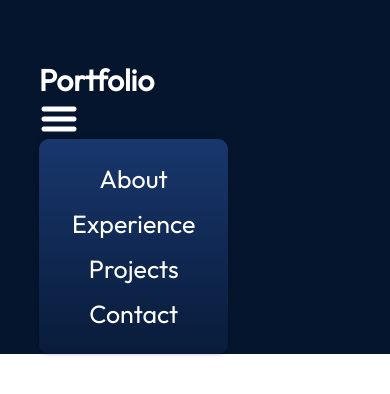
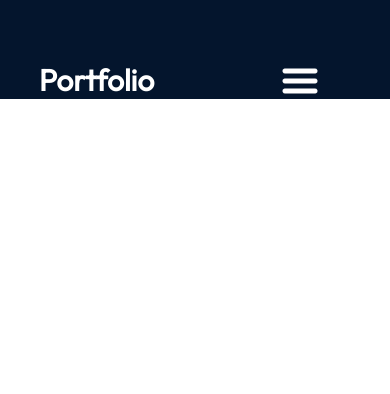
Before and after one commit to wajeff/git-github.com-wajeff-react-portfolio, a React app in the folder react-portfolio/: page / in a window 390 px wide. Shown: the top 394 px of the page. Built offline with nearby package versions, Linux system fonts and the light colour scheme; the HTML template or start-up script is replaced by a standard one.

Commit message:
navbar
navbar.jsx
fixed tags so that drop down menu aligns right on mobile

added onclick function that closes drop down menu when list item link is clicked

```diff
--- a/react-portfolio/src/components/Navbar/Navbar.jsx
+++ b/react-portfolio/src/components/Navbar/Navbar.jsx
@@ -1,21 +1,31 @@
 import React, {useState} from 'react';
+
 import styles from './Navbar.module.css';
 import {getImageUrl} from "../../utils"
 
 export const Navbar = () => {
+    const [menuOpen, setMenuOpen] = useState(false);
+
     return (
       <nav className={styles.navbar}>
-            <a className={styles.title} href='/'>
+        <a className={styles.title} href="/">
           Portfolio
         </a>
-            <div classname={styles.menu}>
+        <div className={styles.menu}>
           <img
             className={styles.menuBtn}
-                    src={getImageUrl("nav/menuIcon.png")}
+            src={
+              menuOpen
+                ? getImageUrl("nav/closeIcon.png")
+                : getImageUrl("nav/menuIcon.png")
+            }
             alt="menu-button"
-
+            onClick={() => setMenuOpen(!menuOpen)}
           />
-                <ul className={styles.menuItems}>
+          <ul
+            className={`${styles.menuItems} ${menuOpen && styles.menuOpen}`}
+            onClick={() => setMenuOpen(false)}
+          >
             <li>
               <a href="#about">About</a>
             </li>
@@ -28,8 +38,8 @@
             <li>
               <a href="#contact">Contact</a>
             </li>
-
           </ul>
         </div>
-    </nav>);
-}
+      </nav>
+    );
+  };
--- a/react-portfolio/src/components/Navbar/Navbar.module.css
+++ b/react-portfolio/src/components/Navbar/Navbar.module.css
@@ -7,59 +7,76 @@
   justify-content: space-between;
   padding-top: 61px;
   z-index: 2;
-    margin:0 10%;
+  margin: 0 10%;
 }
-.title{
+
+.title {
   font-size: 30px;
   font-weight: 600;
   text-decoration: none;
-    color: var(--color-text)
+  color: var(--color-text);
 }
-.menu{
+
+
+.menuBtn {
+  display: none;
+}
+
+.menu {
   display: flex;
 }
+
 .menuItems {
   display: flex;
   gap: 47px;
   list-style: none;
 }
+
 .menuItems a {
   font-size: 25px;
   color: var(--color-text);
-    text-decoration:none;
+  text-decoration: none;
 }
 
-@media screen and (max-width: 830px){
-    .navbar{
-        flex-direction:column;
+@media screen and (max-width: 830px) {
+  .navbar {
+    flex-direction: column;
     align-items: flex-start;
   }
-    .menu{
+
+  .menu {
     position: absolute;
-        right: 0px;
+    right: 0;
     margin-right: 10%;
     flex-direction: column;
     align-items: flex-end;
     gap: 11px;
     z-index: 3;
   }
+
   .menuBtn {
     display: block;
     cursor: pointer;
   }
+
   .menuItems {
-        /* display: none; */
+    display: none;
     flex-direction: column;
     align-items: center;
     gap: 13px;
     border-radius: 10px;
-        background: rgb(25,55,109);
+    background: rgb(25, 55, 109);
     background: linear-gradient(
       0deg,
       rgba(25, 55, 109, 0.2) 0%,
-            rgba(25, 55, 109, 1)
+      rgba(25, 55, 109, 1) 100%
     );
     padding: 24px 33px;
     box-shadow: 0 0 4px 0 rgba(0, 0, 0, 0.25);
   }
+
+  .menuOpen {
+    display: flex;
+    z-index: 1;
   }
+}
```
Lines whose indentation alone changed are shown as unchanged.
